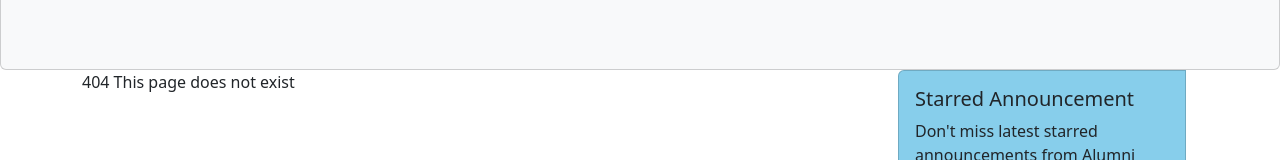
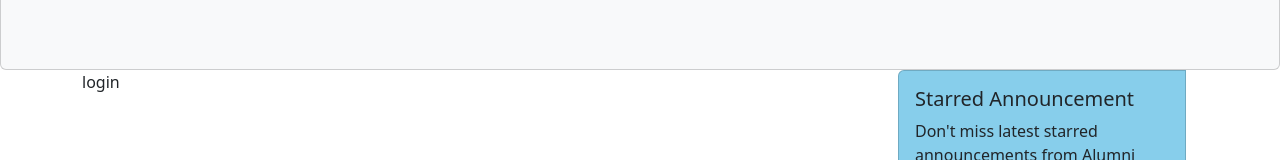
Before and after one commit to Harrysuu/alumnicycle-frontend, a React (Create React App) app in the folder my-react-app/: page /login/page in a window 1280 px wide. Shown: the part 202-362 px from the top of the page. Built offline with nearby package versions, Linux system fonts and the light colour scheme; no server answers.

Commit message:
login 文件夹及路径创立

```diff
--- a/my-react-app/src/App.js
+++ b/my-react-app/src/App.js
@@ -23,6 +23,7 @@ import AcademicPost from './layouts/AcademicPost/AcademicPost';
 import UniTrade from './layouts/UniTrade/UniTrade';
 import UserAcademic from './layouts/UserPage/components/UserAcademic';
 import UserUniTrade from './layouts/UserPage/components/UserUniTrade';
+import Login from './layouts/Login/Login';
 
 function App() {
   return (
@@ -58,6 +59,8 @@ function App() {
 
                   <Route path="/user/favorites" component={UserFavorites} />
 
+                  <Route path="/login/page" component={Login} />
+
 
 
 
--- /dev/null
+++ b/my-react-app/src/layouts/Login/Login.jsx
@@ -0,0 +1,9 @@
+import React from 'react'
+
+export default function Login() {
+  return (
+    <div>
+      login
+    </div>
+  )
+}
--- a/my-react-app/src/layouts/Navigator/Navigator.jsx
+++ b/my-react-app/src/layouts/Navigator/Navigator.jsx
@@ -24,7 +24,7 @@ export default function Navigator() {
 
           <Button href="/user/page">User</Button>
 
-          <Button href="/">Login</Button>
+          <Button href="/login/page">Login</Button>
 
           <Button href="/">Logout</Button>
 
```
